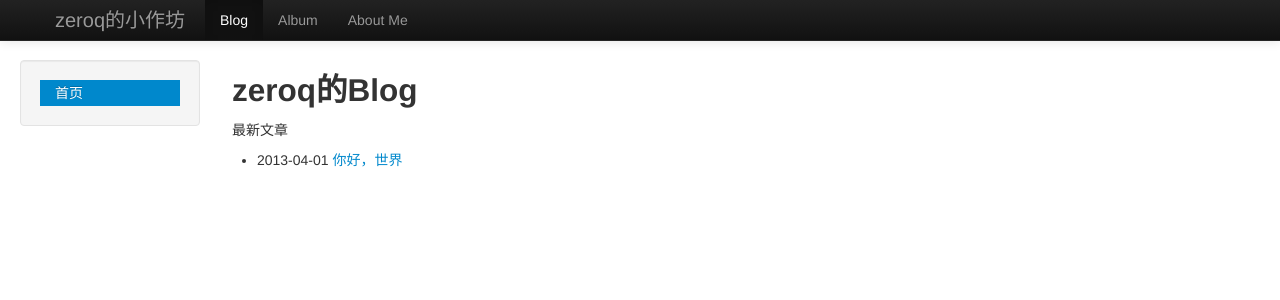
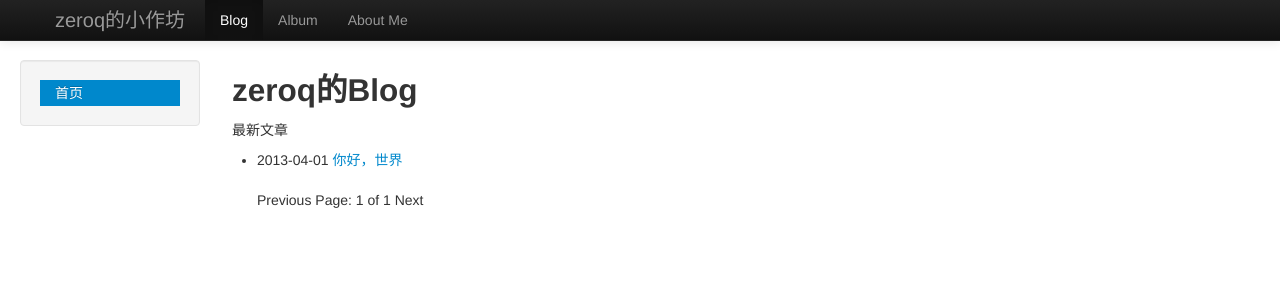
Before and after one commit to qicfan/qicfan.github.io, a Jekyll site: the page built from index.html, in a window 1280 px wide. Shown: the top 300 px of the page. Built offline with Jekyll 4.4.1, drawn with Linux system fonts in a browser that asks for light colours; nearby versions of some CDN libraries; library files that are not in the unit come from our copies; Markdown is read by kramdown in place of the engine named in the settings; the list of posts is cut into pages by our own code.

Commit message:
added pagination

```diff
--- a/_config.yml
+++ b/_config.yml
@@ -11,3 +11,4 @@ author:
     email: qicfan@gmail.com
     twitter: twitter.com/qicfan
 description: zeroq的小作坊
+paginate: 30 # the number of post per page
--- a/index.html
+++ b/index.html
@@ -8,4 +8,18 @@ title: zeroq的Blog
 {% for post in site.posts %}
 	<li>{{ post.date | date: "%Y-%m-%d" }} <a href="{{ post.url }}">{{ post.title }}</a></li>
 {% endfor %}
+<!-- Pagination links -->
+<div class="pagination">
+  {% if paginator.previous_page %}
+    <a href="/page{{paginator.previous_page}}" class="previous">Previous</a>
+  {% else %}
+    <span class="previous">Previous</span>
+  {% endif %}
+  <span class="page_number ">Page: {{paginator.page}} of {{paginator.total_pages}}</span>
+  {% if paginator.next_page %}
+    <a href="/page{{paginator.next_page}}" class="next ">Next</a>
+  {% else %}
+    <span class="next ">Next</span>
+  {% endif %}
+</div>
 </ul>
```
